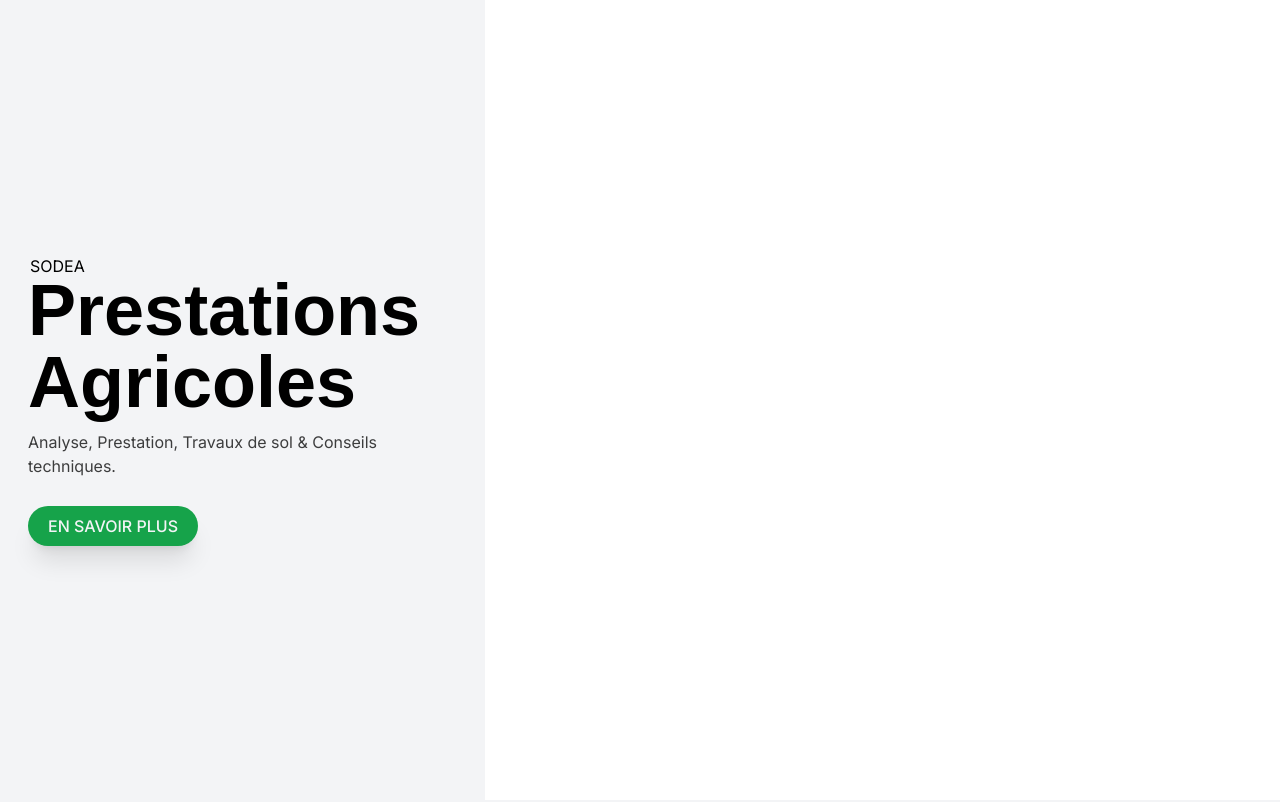
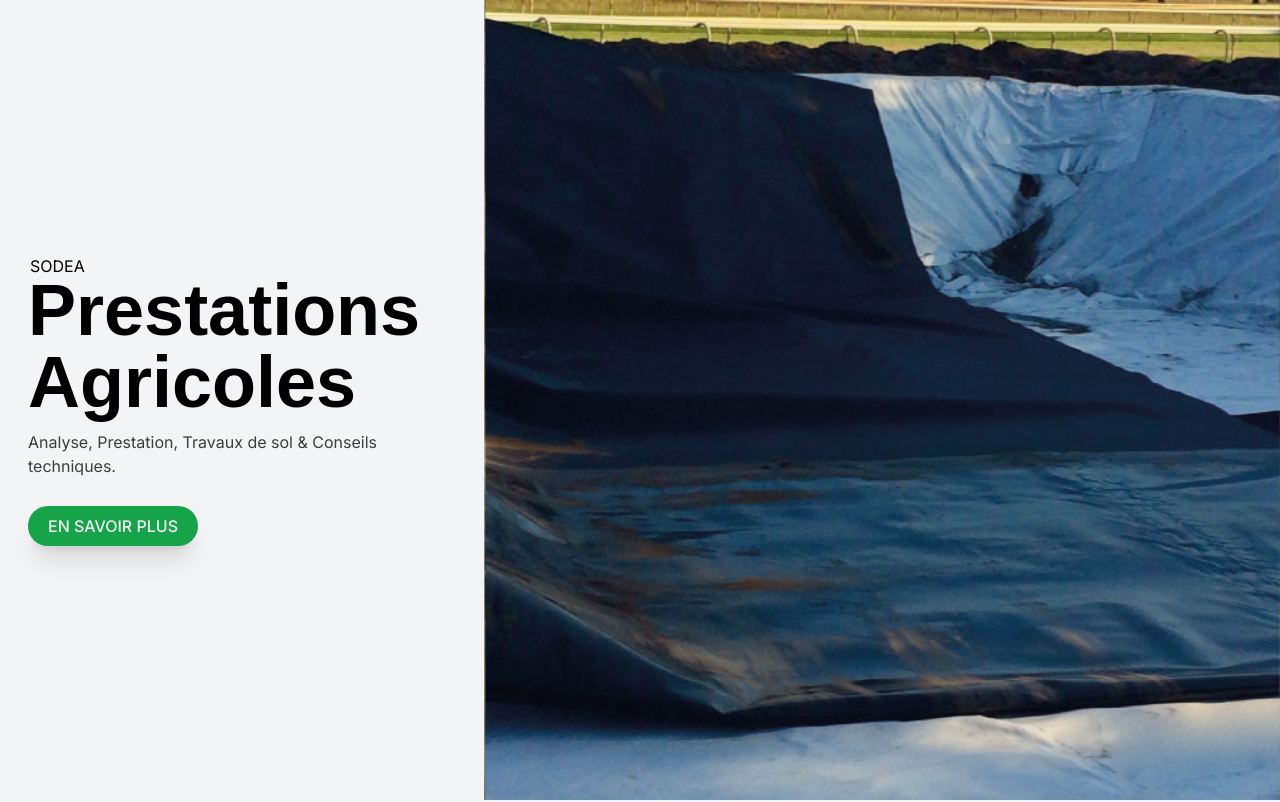
Before and after one commit to ch33kaboo/sodea, a Next.js app: page / in a window 1280 px wide. Shown: the top 802 px of the page. Built offline with nearby package versions, Linux system fonts and the light colour scheme.

Commit message:
make animation between hero images
gotta apply the same animations on the text of the hero section

```diff
--- a/components/landing/hero/HeroImages.tsx
+++ b/components/landing/hero/HeroImages.tsx
@@ -1,46 +1,55 @@
 /* eslint-disable @next/next/no-img-element */
 "use client";
 
-const images = [
-  "/heroSectionAssets/slide-culture-eau.jpg",
-  "/heroSectionAssets/slide-fertilisants.jpg",
-  "/heroSectionAssets/slide-machinisme-agricole.jpg",
-  "/heroSectionAssets/slide-prestations-agricoles.jpg",
-  "/heroSectionAssets/slide-production-plants.jpg",
-  "/heroSectionAssets/slide-travaux-hydrauliques-environnement.jpg",
-];
-import React, { useState, useEffect } from "react";
+import React from "react";
 
 export default function HeroImages() {
-  const [imageIndex, setImageIndex] = useState(0);
-  const [topImageOpacity, setTopImageOpacity] = useState(0);
-
-  useEffect(() => {
-    const interval = setInterval(() => {
-      setTopImageOpacity(1);
-    }, 7000);
-
-    return () => clearInterval(interval);
-  }, []);
-
-  const handleTransitionEnd = () => {
-    setImageIndex((prevImageIndex) => (prevImageIndex + 1) % images.length);
-    setTopImageOpacity(0);
-  };
-
   return (
     <div className="w-full relative">
       <img
-        className="absolute inset-0 w-full h-full object-cover"
-        src={images[(imageIndex + 1) % images.length]}
+        className="absolute inset-0 w-full h-full object-cover animate-fade"
+        style={{
+          animationDelay: "35s",
+        }}
+        src={"/heroSectionAssets/slide-culture-eau.jpg"}
         alt="culture-eau"
+      />
+      <img
+        className="absolute inset-0 w-full h-full object-cover animate-fade"
         style={{
-          width: "100%",
-          position: "absolute",
-          opacity: topImageOpacity,
-          transition: "opacity 1s ease-in-out",
+          animationDelay: "28s",
         }}
-        onTransitionEnd={handleTransitionEnd}
+        src={"/heroSectionAssets/slide-fertilisants.jpg"}
+        alt="fertilisants"
+      />
+      <img
+        className="absolute inset-0 w-full h-full object-cover animate-fade"
+        style={{
+          animationDelay: "21s",
+        }}
+        src={"/heroSectionAssets/slide-machinisme-agricole.jpg"}
+        alt="machinisme-agricole"
+      />
+      <img
+        className="absolute inset-0 w-full h-full object-cover animate-fade"
+        style={{
+          animationDelay: "14s",
+        }}
+        src={"/heroSectionAssets/slide-prestations-agricoles.jpg"}
+        alt="prestations-agricoles"
+      />
+      <img
+        className="absolute inset-0 w-full h-full object-cover animate-fade"
+        style={{
+          animationDelay: "7s",
+        }}
+        src={"/heroSectionAssets/slide-production-plants.jpg"}
+        alt="production-plants"
+      />
+      <img
+        className="absolute inset-0 w-full h-full object-cover animate-fade"
+        src={"/heroSectionAssets/slide-travaux-hydrauliques-environnement.jpg"}
+        alt="travaux-hydrauliques-environnement"
       />
     </div>
   );
--- a/tailwind.config.js
+++ b/tailwind.config.js
@@ -7,6 +7,19 @@
   ],
   theme: {
     extend: {
+      animation: {
+        fade: "fade 42s linear infinite",
+      },
+      keyframes: {
+        fade: {
+          "0%": { opacity: 1 },
+          "19%": { opacity: 1 },
+          "22%": { opacity: 0 },
+          "94%": { opacity: 0 },
+          "100%": { opacity: 1 },
+        },
+      },
+
       backgroundImage: {
         "gradient-radial": "radial-gradient(var(--tw-gradient-stops))",
         "gradient-conic":
```
